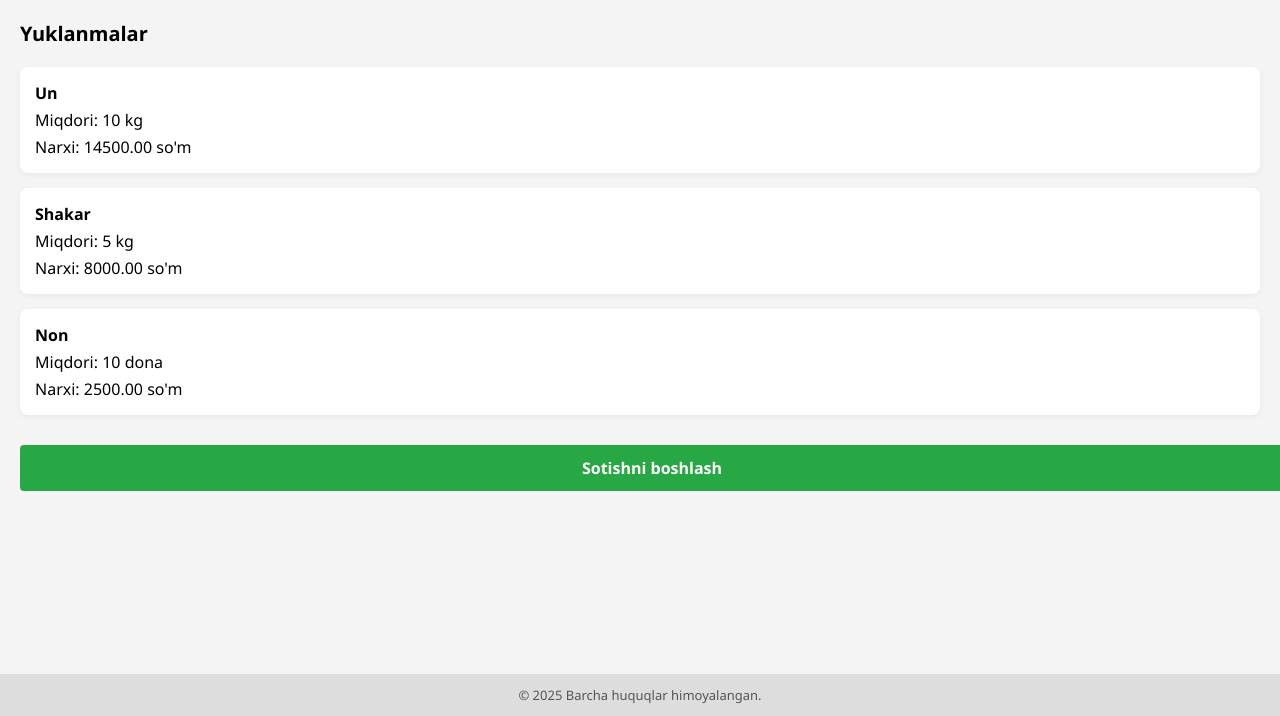
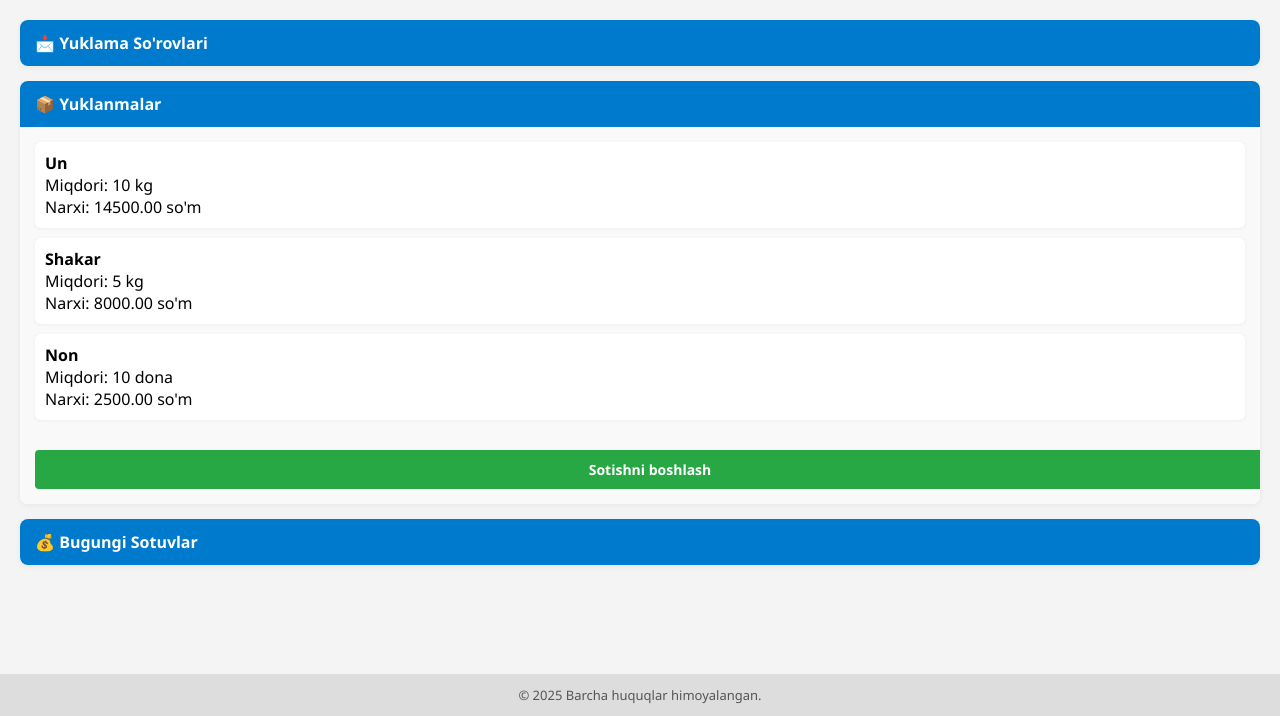
Before and after one commit to abdurasulx/firma_crm, a Django app: page / in a window 1280 px wide. Shown: the part 84-800 px from the top of the page. Run offline with Django 5.2, Linux system fonts and the light colour scheme; a user stored in the database is signed in; data comes from the database, SQL or seed files in the repository; both versions use the stored data as it was after the commit.

Commit message:
banda commit

```diff
--- a/crm/main/models.py
+++ b/crm/main/models.py
@@ -143,3 +143,16 @@ class qaytarilgan_mahsulotlar(models.Model):
 
     def __str__(self):
         return f"{self.mahsulot} - {self.miqdor}"
+class YuklamaSorov(models.Model):
+    ST_CHOICES = (
+        ('done', 'Done'),
+        ('waiting', 'kutilmoqda'),
+    )
+    mode=models.CharField(max_length=20, choices=ST_CHOICES)
+    user = models.ForeignKey(User, on_delete=models.CASCADE)
+    miqdor = models.FloatField()
+    sana = models.DateTimeField(auto_now_add=True)
+    tasdiq=models.BooleanField(default=False)
+
+    def __str__(self):
+        return f"{self.user.username} - {self.miqdor}"
--- a/crm/main/templates/main.html
+++ b/crm/main/templates/main.html
@@ -126,7 +126,7 @@
     border: 1px solid #ddd;
     border-top: none;
     border-radius: 0 0 8px 8px;
-">1
+">
     {% if mahsulotlar|length == 0 %}
         <p>Mahsulotlar yo‘q</p>
     {% else %}
--- a/crm/main/templates/yetkazuvchi_dashboard.html
+++ b/crm/main/templates/yetkazuvchi_dashboard.html
@@ -5,45 +5,50 @@
 
 {% block content %}
 <style>
-    .section-header {
-        font-size: 20px;
+    .card {
+        background-color: #fff;
+        border-radius: 8px;
+        box-shadow: 0 2px 6px rgba(0, 0, 0, 0.05);
+        margin-bottom: 15px;
+        overflow: hidden;
+    }
+
+    .card-header {
+        padding: 12px 15px;
+        background-color: #007acc;
+        color: #fff;
+        cursor: pointer;
         font-weight: bold;
-        margin-bottom: 20px;
+        font-size: 16px;
+        display: flex;
+        justify-content: space-between;
+        align-items: center;
+    }
+
+    .card-content {
+        display: none;
+        padding: 15px;
+        background-color: #f9f9f9;
+    }
+
+    .no-data {
+        text-align: center;
+        color: #777;
     }
 
     .yuklama-list {
         display: flex;
         flex-direction: column;
-        gap: 15px;
+        gap: 10px;
     }
 
     .yuklama-item {
-        background-color: white;
-        padding: 15px;
-        border-radius: 8px;
-        box-shadow: 0 2px 6px rgba(0,0,0,0.05);
-        display: flex;
-        justify-content: space-between;
-        align-items: center;
-        flex-wrap: wrap;
+        background-color: #fff;
+        padding: 10px;
+        border-radius: 6px;
+        box-shadow: 0 1px 4px rgba(0,0,0,0.05);
+
     }
-
-    .yuklama-info {
-        display: flex;
-        flex-direction: column;
-        gap: 5px;
-    }
-
-    .no-data {
-        text-align: center;
-        font-size: 16px;
-        color: #888;
-        padding: 30px;
-        background-color: white;
-        border-radius: 8px;
-        box-shadow: 0 2px 6px rgba(0,0,0,0.05);
-    }
-
     .sotish-btn {
         margin-top: 30px;
         display: block;
@@ -60,48 +65,72 @@
         text-align: center;
         text-decoration: none;
     }
-
-    .sotish-btn:disabled {
-        background-color: #aaa;
-        cursor: not-allowed;
-    }
-
-    @media (max-width: 600px) {
-        .yuklama-item {
-            flex-direction: column;
-            align-items: flex-start;
-            gap: 10px;
-        }
      .sotish-btn {
             font-size: 14px;
             padding: 10px;
         }
-    }
 </style>
 
-<div class="section-header">Yuklanmalar</div>
+<!-- Bo'lim 1: Yuklama So'rovlari -->
+<div class="card">
+    <div class="card-header" onclick="toggleCard(this)">
+        📩 Yuklama So'rovlari
+    </div>
+    <div class="card-content">
+        <div class="no-data">Sizga hozircha yuklama so'rovlari kelmagan.</div>
+        <!-- Bu yerga dinamik so'rovlar qo'shamiz keyinchalik -->
+    </div>
+</div>
 
+<!-- Bo'lim 2: Yuklanmalar -->
+<div class="card">
+    <div class="card-header" onclick="toggleCard(this)">
+        📦 Yuklanmalar
+    </div>
+    <div class="card-content" style="display: block;"  >
         {% if yuklamalar %}
             <div class="yuklama-list">
                 {% for i in yuklamalar %}
                     <div class="yuklama-item">
-                <div class="yuklama-info">
-                    <strong>{{ i.nom|title }}</strong>
-                    <span>Miqdori: {{ i.miqdor }} {{i.turi}}</span>
-                    <span>Narxi: {{ i.narx }} so'm</span>
-                </div>
+                        <strong>{{ i.nom|title }}</strong><br>
+                        Miqdori: {{ i.miqdor }} {{ i.turi }}<br>
+                        Narxi: {{ i.narx }} so'm
                     </div>
                 {% endfor %}
             </div>
+        {% else %}
+            <div class="no-data">Sizda hozircha yuklanmalar mavjud emas.</div>
+        {% endif %}
+        <form method="POST">
+        {% csrf_token %}
+        <a class="sotish-btn" href="{% url 'add_haridor' %}">Sotishni boshlash</a>
+    </form>
+    </div>
 
-    <form method="POST"  >
-        {% csrf_token %}
-         <a class="sotish-btn" style="text-decoration: none; color: white; ;" href="{% url 'add_haridor' %}"> Sotishni boshlash  </a>
-    </form>
-{% else %}
-    <div class="no-data">
-        Sizda hozircha yuklamalar mavjud emas.
 </div>
-    <button class="sotish-btn" disabled>Sotishni boshlash</button>
-{% endif %}
+
+<!-- Bo'lim 3: Bugungi Sotuvlar -->
+<div class="card">
+    <div class="card-header" onclick="toggleCard(this)">
+        💰 Bugungi Sotuvlar
+    </div>
+    <div class="card-content">
+        <div class="no-data">Hozircha sotuvlar mavjud emas.</div>
+        <!-- Bu yerga sotuvlar dinamik chiqadi keyinroq -->
+    </div>
+
+</div>
+
+
+<script>
+function toggleCard(header) {
+    const content = header.nextElementSibling;
+    if (content.style.display === "block") {
+        content.style.display = "none";
+    } else {
+        content.style.display = "block";
+    }
+}
+</script>
+
 {% endblock %}
--- a/crm/main/urls.py
+++ b/crm/main/urls.py
@@ -7,7 +7,7 @@ urlpatterns = [
     path('login/', login, name='login'),
     path('', main, name='main'),
     path('logout/', login, name='logout'),
-    path('register/', add_haridor, name='add_haridor'),
+    path('add/haridor/', add_haridor, name='add_haridor'),
     path('profile/<str:username>', profile_view, name='profile'),
     path('createuser/', crtuser , name='crtuser'),
     path('edituser/<str:username>', editusr , name='edituser'),
--- a/crm/main/views.py
+++ b/crm/main/views.py
@@ -3,7 +3,7 @@ from django.contrib.auth import authenticate, login as auth_login, logout, get_u
 from django.contrib.auth.decorators import login_required
 from django.contrib import messages
 from django.shortcuts import redirect
-from .models import HaridorDukon, User, YetkazibBeruvchi, Pazanda, Mahsulot, MahsulotTuri
+from .models import HaridorDukon, User, YetkazibBeruvchi, Pazanda, Mahsulot, MahsulotTuri, Savdo
 from .functions import mahsulotlar_miqdori, makenewform, yuklama_maker
 
 
@@ -35,6 +35,7 @@ def main(request):
         return render(request, 'pazanda_dashboard.html')
     elif user.type == 'yetkazib_beruvchi':
         yuklamalar = mahsulotlar_miqdori( YetkazibBeruvchi.objects.get(user=request.user).mahsulotlar) or []
+        savdo=Savdo.objects.filter(yetkazib_beruvchi=YetkazibBeruvchi.objects.get(user=request.user))
         return render(request, 'yetkazuvchi_dashboard.html',{'yuklamalar': yuklamalar})
     hodims=  User.objects.exclude(type='ega')
     mahs=Mahsulot.objects.all()
```
Also changed, not shown: crm/db.sqlite3, crm/main/migrations/0010_yuklamasorov.py (added). Lines whose indentation alone changed are shown as unchanged.
